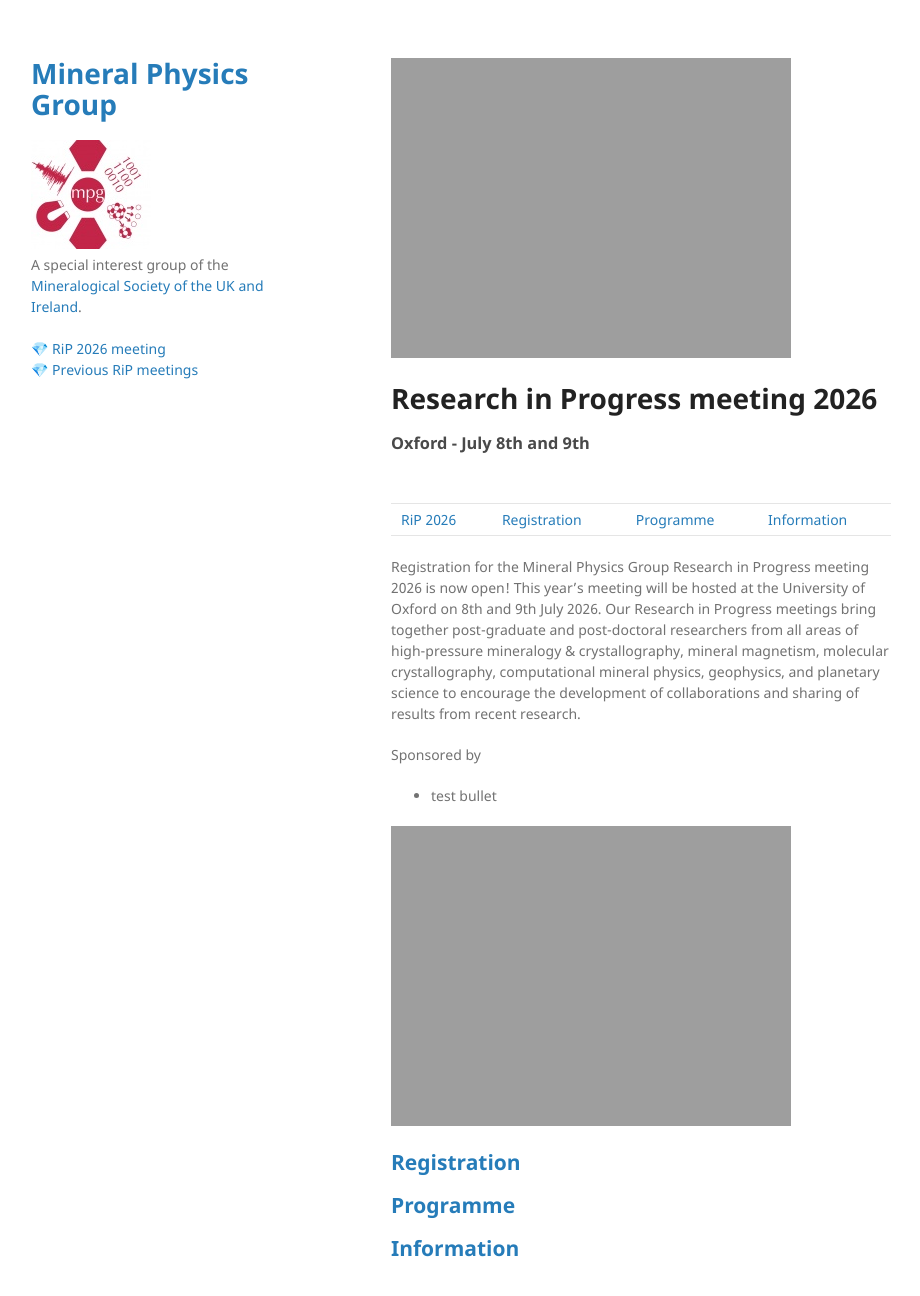
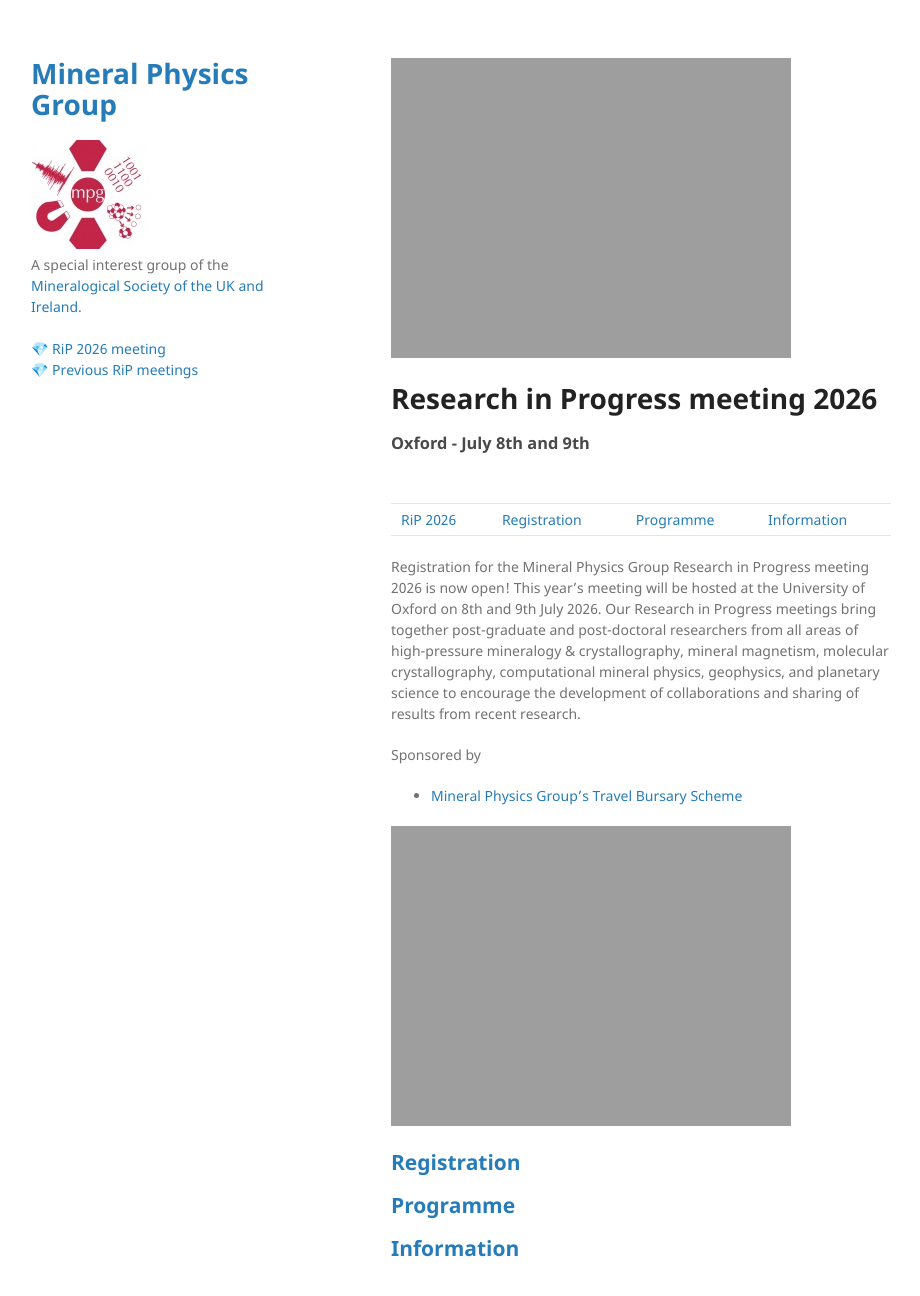
Before and after one commit to MinPhys/MinPhys.github.io, a Jekyll site: the page built from RiP_2026/RiP_2026.md, in a window 1280 px wide and 1330 px high. Shown: the top 1296 px of the window, without its empty margins (179-1099 px from the left). Built offline with Jekyll 4.4.1, drawn with Linux system fonts in a browser that asks for light colours.

Commit message:
Update RiP_2026.md

```diff
--- a/RiP_2026/RiP_2026.md
+++ b/RiP_2026/RiP_2026.md
@@ -12,7 +12,7 @@
 Registration for the Mineral Physics Group Research in Progress meeting 2026 is now open! This year's meeting will be hosted at the University of Oxford on 8th and 9th July 2026. Our Research in Progress meetings bring together post-graduate and post-doctoral researchers from all areas of high-pressure mineralogy & crystallography, mineral magnetism, molecular crystallography, computational mineral physics, geophysics, and planetary science to encourage the development of collaborations and sharing of results from recent research.
 
 Sponsored by
-* test bullet
+* <a href="https://www.minersoc.org/mpg-bursaries.html">Mineral Physics Group's Travel Bursary Scheme</a>
 
 ![Registration_Now_Open](https://MinPhys.github.io/RiP_2026/assetts/Flyer.png)
 
```
